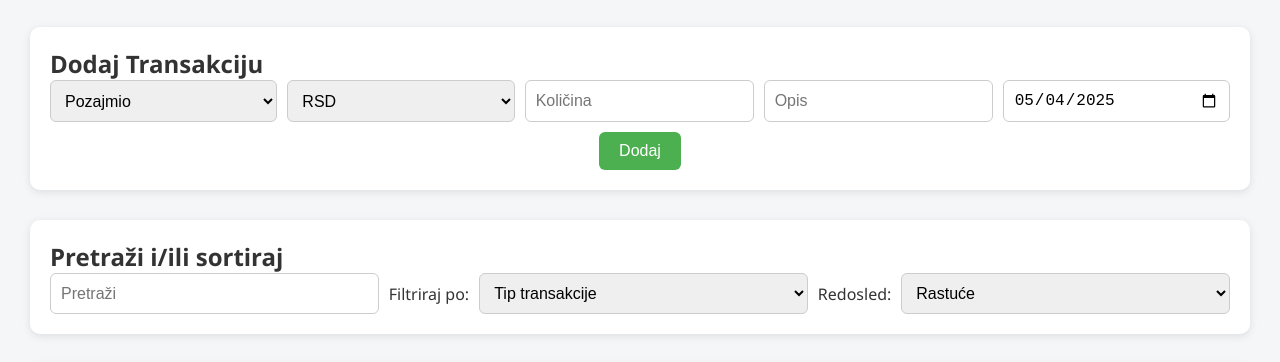
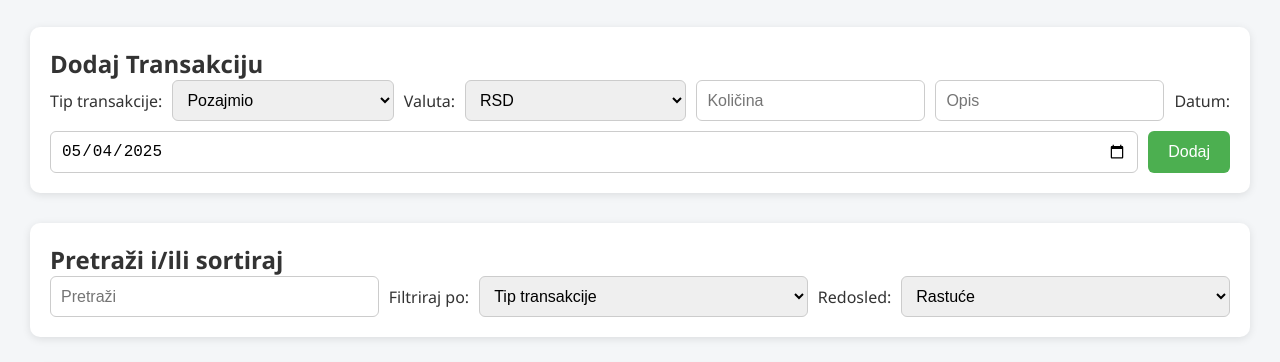
Before and after one commit to milosursulovic/expense-tracker, a website: page public/index.html in a window 1280 px wide. Shown: the part 76-438 px from the top of the page. Drawn offline with Linux system fonts and the light colour scheme; no server answers.

Commit message:
Add some labels

```diff
--- a/public/index.html
+++ b/public/index.html
@@ -12,11 +12,13 @@
     <section id="add-transaction">
       <h2>Dodaj Transakciju</h2>
       <form id="transaction-form">
+        <label for="type">Tip transakcije:</label>
         <select id="type">
           <option value="income">Pozajmio</option>
           <option value="expense">Pozajmica</option>
         </select>
 
+        <label for="currency">Valuta:</label>
         <select id="currency" required>
           <option value="rsd">RSD</option>
           <option value="eur">EUR</option>
@@ -25,6 +27,7 @@
 
         <input type="number" id="amount" placeholder="Količina" required />
         <input type="text" id="description" placeholder="Opis" required />
+        <label for="date">Datum:</label>
         <input type="date" id="date" placeholder="Datum" required />
         <button type="submit">Dodaj</button>
       </form>
```
